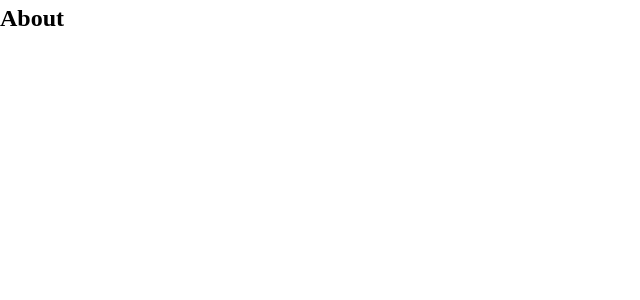
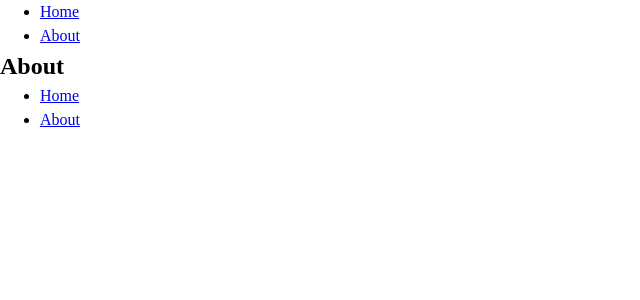
Before and after one commit to 7amdev/learn-react, a React (Create React App) app in the folder 07_routing/weather-app/: page /about in a window 1280 px wide. Shown: the top 300 px of the page, without its empty margins (0-640 px from the left). Built offline with nearby package versions, Linux system fonts and the light colour scheme.

Commit message:
feature(weather-app): Add router navigation link and navigation sections

```diff
--- a/07_routing/weather-app/src/App.js
+++ b/07_routing/weather-app/src/App.js
@@ -1,20 +1,32 @@
-import React from "react";
-import {Route, Routes} from "react-router-dom"
+import React, { Fragment } from "react";
+import {Routes, Route, Link} from "react-router-dom"
 
 import Home from "./Home";
 import About from "./About";
+import Footer from "./Footer";
 import './app.css';
-
-
 
 const App = function () {
     return (
+        <Fragment>
+            <nav aria-label="primary">
+                <ul>
+                    <li>
+                        <Link to={"/"}>Home</Link>
+                    </li>
+                    <li>
+                        <Link to={"about"}>About</Link>
+                    </li>
+                </ul>
+            </nav>
             <main>
                 <Routes>
                     <Route path="/" element={ <Home /> } />
                     <Route path="/about" element={ <About /> } />
                 </Routes>
             </main>
+            <Footer />
+        </Fragment>
     );
 };
 
--- /dev/null
+++ b/07_routing/weather-app/src/Footer.js
@@ -0,0 +1,21 @@
+import React from "react";
+import { Link } from "react-router-dom";
+
+const Footer = function () {
+    return (
+        <footer>
+            <nav aria-label="secondary">
+                <ul>
+                    <li>
+                        <Link to={"/"}>Home</Link>
+                    </li>
+                    <li>
+                        <Link to={"about"}>About</Link>
+                    </li>
+                </ul>
+            </nav>
+        </footer>
+    );
+};
+
+export default Footer;
```
Lines whose indentation alone changed are shown as unchanged.
